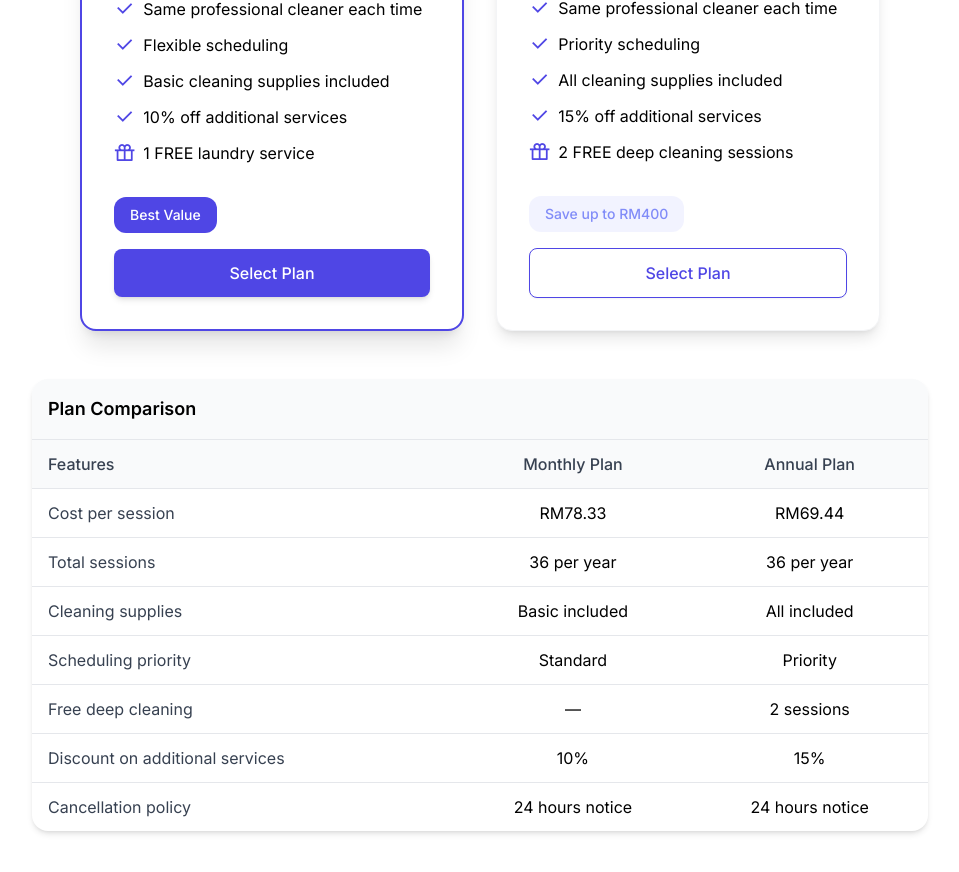
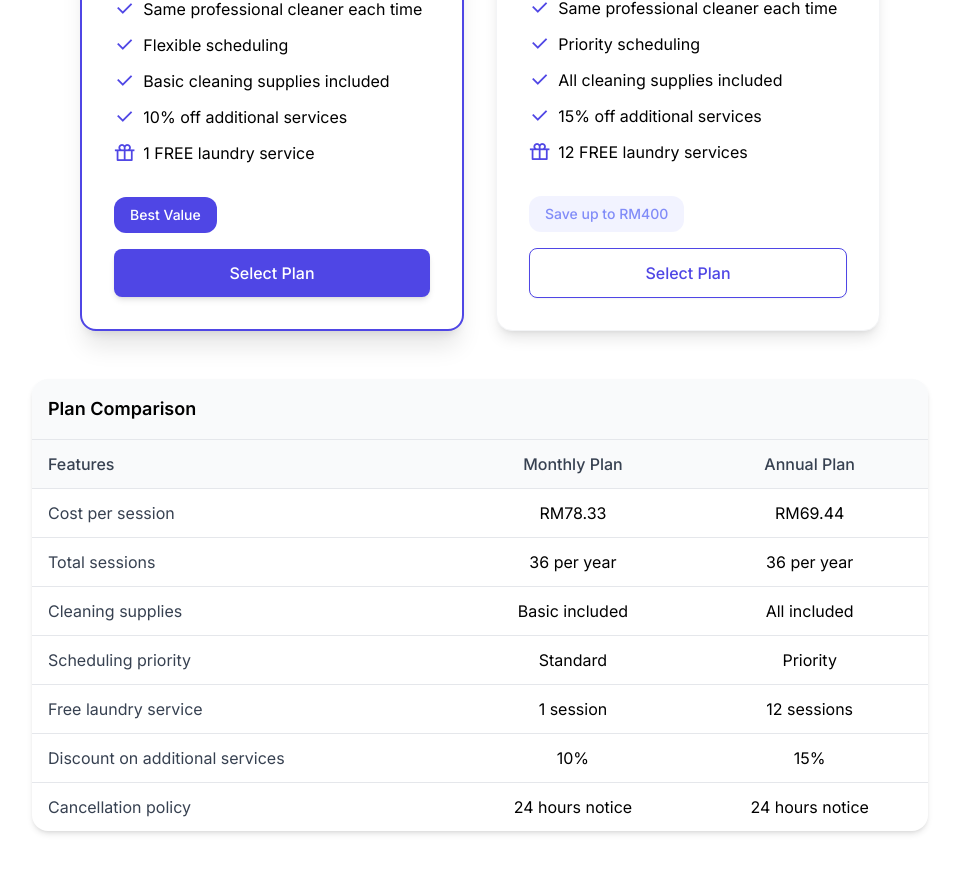
Before and after one commit to yongxuan1101/Maid4U, a plain HTML site: page index.html in a window 1280 px wide. Shown: the part 2175-3047 px from the top of the page, without its empty margins (160-1119 px from the left). Drawn offline with nearby package versions, Linux system fonts and the light colour scheme.

Commit message:
Update index.html

```diff
--- a/index.html
+++ b/index.html
@@ -424,7 +424,7 @@ cursor: pointer;
 </li>
 <li class="flex items-start">
 <i class="ri-gift-line ri-lg text-primary mt-1 mr-2"></i>
-<span>2 FREE deep cleaning sessions</span>
+<span>12 FREE laundry services</span>
 </li>
 </ul>
 <div class="mt-auto">
@@ -466,9 +466,9 @@ cursor: pointer;
 <td class="py-3 px-4 text-center">Priority</td>
 </tr>
 <tr class="border-t">
-<td class="py-3 px-4 text-gray-700">Free deep cleaning</td>
-<td class="py-3 px-4 text-center">—</td>
-<td class="py-3 px-4 text-center">2 sessions</td>
+<td class="py-3 px-4 text-gray-700">Free laundry service</td>
+<td class="py-3 px-4 text-center">1 session</td>
+<td class="py-3 px-4 text-center">12 sessions</td>
 </tr>
 <tr class="border-t">
 <td class="py-3 px-4 text-gray-700">Discount on additional services</td>
```
